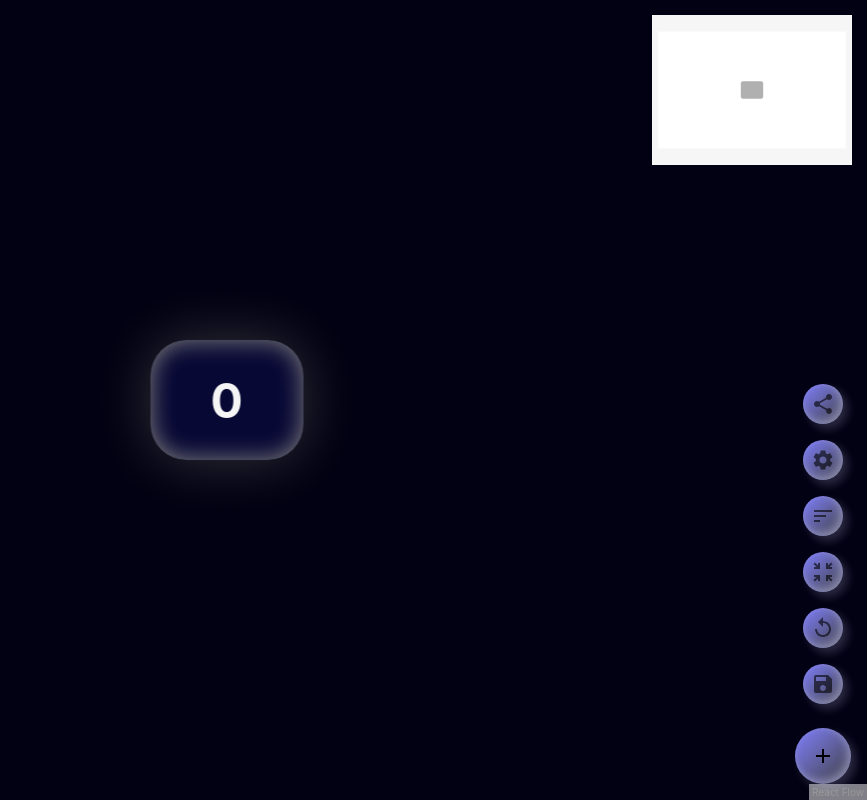
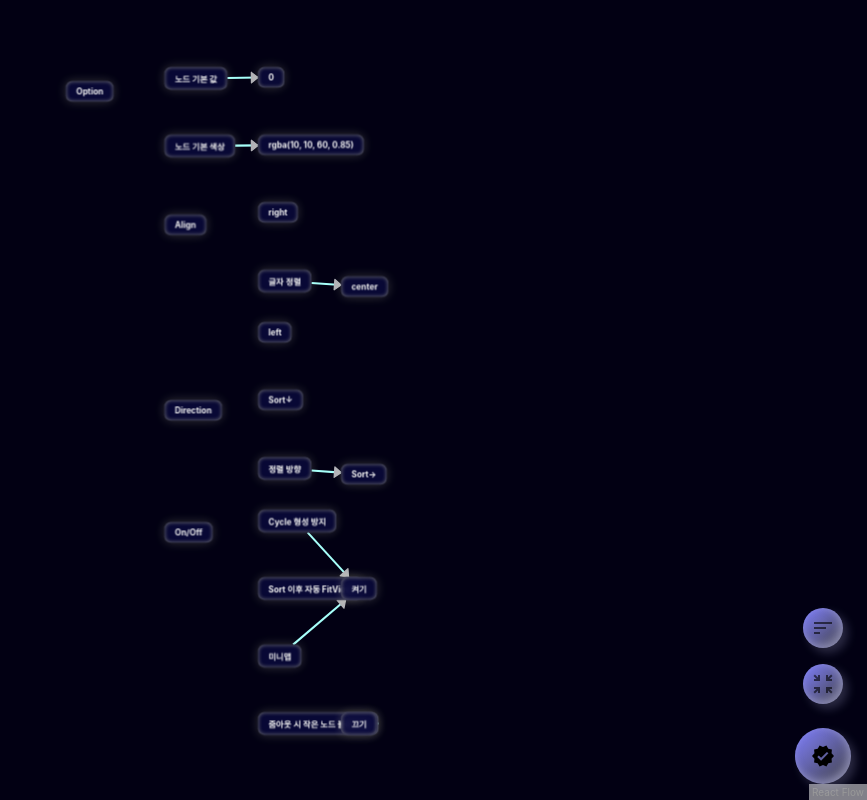
Before and after one commit to potato3641/StarryFlow, a React (Create React App) app in the folder front/: page /map in a window 1280 px wide. Both pictures are taken after a click on the button 1236 px from the left and 460 px from the top of the page. Shown: the whole page, without its empty margins (413-1280 px from the left). Built offline with nearby package versions, Linux system fonts and the light colour scheme.

Commit message:
[DEV] add colorpicker, sync settings node position and agonize how connected end function work

```diff
--- a/front/package.json
+++ b/front/package.json
@@ -16,6 +16,7 @@
     "dagre": "^0.8.5",
     "elkjs": "^0.10.0",
     "react": "^19.0.0",
+    "react-colorful": "^5.6.1",
     "react-dom": "^19.0.0",
     "react-redux": "^9.2.0",
     "react-router-dom": "^7.2.0",
--- a/front/src/features/FlowCanvas.js
+++ b/front/src/features/FlowCanvas.js
@@ -10,6 +10,7 @@ import {
   clearsLabel,
   clearsFontSize,
   deactivateApplyFlag,
+  activateSetModeFlag,
 } from '../redux/flowSlice';
 // flow
 import {
@@ -27,9 +28,10 @@ import {
 import CustomNode from '../ui/CustomNode';
 import CustomEdge from '../ui/CustomEdge';
 import CustomLine from '../ui/CustomLine';
-import NodePanel from './NodePanel'
-import NavDial from '../features/NavDial'
-import { layoutWithElk } from '../utils/layout'
+import NodePanel from './NodePanel';
+import NavDial from '../features/NavDial';
+import { layoutWithElk } from '../utils/layout';
+import { settingNodes, settingEdges } from '../utils/settingCanvas';
 // ui
 import '@xyflow/react/dist/style.css';
 
@@ -65,6 +67,8 @@ const initialNodes = [
   },
 ];
 
+const rerender_key = 2;
+
 const getNodeId = () => `randomnode_${+new Date()}`;
 
 const FlowCanvas = () => {
@@ -75,16 +79,19 @@ const FlowCanvas = () => {
   const fontSize = useSelector((state) => state.flow.sFontSize);
   const label = useSelector((state) => state.flow.sLabel);
   const defaultNodeValue = useSelector((state) => state.flow.defaultNodeValue);
+  // REDUX FLAG
   const applyFlag = useSelector((state) => state.flow.applyFlag);
   const sortDirectionFlag = useSelector((state) => state.flow.sortDirectionFlag);
   const autoFitViewFlag = useSelector((state) => state.flow.autoFitViewFlag);
   const mapFlag = useSelector((state) => state.flow.mapFlag);
   const cycleValidateFlag = useSelector((state) => state.flow.cycleValidateFlag)
+  const setModeFlag = useSelector((state) => state.flow.setModeFlag);
   // REACT
+  const [renderCnt, setRenderCnt] = useState(rerender_key);
   const [nodes, setLocalNodes, onNodesChange] = useNodesState(initialNodes);
   const [edges, setLocalEdges, onEdgesChange] = useEdgesState([]);
   const [rfInstance, setRfInstance] = useState(null);
-  const { setViewport, fitView, getNodes, getEdges, screenToFlowPosition } = useReactFlow();
+  const { setViewport, fitView, getNodes, getEdges, screenToFlowPosition, getViewport } = useReactFlow();
 
   useEffect(() => {
     if (applyFlag) {
@@ -109,8 +116,12 @@ const FlowCanvas = () => {
 
   const isValidConnection = useCallback(
     (connection) => {
+      const edges = getEdges();
+      const sourceNodeId = connection.source;
+      const outgoingEdges = edges.filter((e) => e.source === sourceNodeId);
+      const setModeValid = outgoingEdges.length === 0;
+      if (cycleValidateFlag) {
         const nodes = getNodes();
-      const edges = getEdges();
         const target = nodes.find((node) => node.id === connection.target);
         const hasCycle = (node, visited = new Set()) => {
           if (visited.has(node.id)) return false;
@@ -124,9 +135,11 @@ const FlowCanvas = () => {
         };
 
         if (target.id === connection.source) return false;
-      return !hasCycle(target);
+        return setModeValid && !hasCycle(target);
+      }
+      return setModeValid
     },
-    [getNodes, getEdges],
+    [getNodes, getEdges, cycleValidateFlag],
   );
 
   const onConnect = useCallback((params) => {
@@ -211,8 +224,8 @@ const FlowCanvas = () => {
     restoreFlow();
   }, [setLocalNodes, setLocalEdges, setViewport])
 
-  const handleLayout = useCallback(async () => {
-    const { nodes: newNodes, edges: newEdges } = await layoutWithElk(nodes, edges, sortDirectionFlag ? 'DOWN' : 'RIGHT');
+  const handleLayout = useCallback(async (targetNodes = nodes, targetEdges = edges) => {
+    const { nodes: newNodes, edges: newEdges } = await layoutWithElk(targetNodes, targetEdges, sortDirectionFlag ? 'DOWN' : 'RIGHT');
     setLocalNodes(newNodes);
     setLocalEdges(newEdges);
     if (autoFitViewFlag)
@@ -225,6 +238,45 @@ const FlowCanvas = () => {
     fitView({ padding: 0.2 });
   }
 
+  const zoomOut = useCallback((targetZoom = 0.1, duration = 800) => {
+    return new Promise((resolve) => {
+      const { x: startX, y: startY, zoom: startZoom } = getViewport();
+      const startTime = performance.now();
+
+      function animate(time) {
+        const elapsed = time - startTime;
+        const progress = Math.min(elapsed / duration, 1);
+        const newZoom = startZoom + (targetZoom - startZoom) * progress;
+
+        setViewport({ x: startX, y: startY, zoom: newZoom });
+
+        if (progress < 1) {
+          requestAnimationFrame(animate);
+        } else {
+          resolve();
+        }
+      }
+      requestAnimationFrame(animate);
+    });
+  }, [getViewport, setViewport])
+
+  const handleSettings = useCallback(async () => {
+    setRenderCnt(rerender_key);
+    await zoomOut();
+    onSave();
+    setLocalNodes(settingNodes);
+    setLocalEdges(settingEdges);
+    dispatch(activateSetModeFlag());
+  }, [dispatch, zoomOut, setLocalEdges, setLocalNodes, onSave]);
+
+  useEffect(() => {
+    if (setModeFlag && renderCnt && nodes.filter((e) => e.id === 'Notice')) {
+      handleLayout(nodes, edges);
+      setRenderCnt(renderCnt - 1);
+    }
+    // eslint-disable-next-line
+  }, [setModeFlag, handleLayout, edges, nodes])
+
   return (
     <div className="wrapper">
       <ReactFlow
@@ -232,8 +284,8 @@ const FlowCanvas = () => {
         edges={edges} // edge data
         nodeTypes={nodeTypes} // node 컴포넌트
         edgeTypes={edgeTypes} // edge 컴포넌트
-        minZoom={0.2} // 최소 줌
-        maxZoom={3} // 최대 줌
+        minZoom={0.1} // 최소 줌
+        maxZoom={4} // 최대 줌
         connectionLineComponent={CustomLine} // cunnect 라인 컴포넌트
         connectionLineStyle={connectionLineStyle} // connect 라인 스타일
         defaultEdgeOptions={defaultEdgeOptions} // edge 기본설정
@@ -243,20 +295,22 @@ const FlowCanvas = () => {
         onPaneClick={onPaneClick} // 노드외 클릭
         onNodesDelete={onNodesDelete} // 노드 삭제 시 edge 병합
         onEdgesChange={onEdgesChange} // edge 병합 작업용
-        {...(cycleValidateFlag && { isValidConnection: isValidConnection })} // 싸이클방지
+        {...((cycleValidateFlag || setModeFlag) && { isValidConnection: isValidConnection })} // 싸이클방지
         onInit={setRfInstance} // ref for save/restore
         selectNodesOnDrag={false} // 드래그 시 select되는 기능 false
         fitView
       >
-        {existSelectedNode && (<NodePanel />)}
-        {mapFlag && (<MiniMap nodeStrokeWidth={3} position={'top-right'} nodeColor={'#b0b0b0'} />)}
+        {!(setModeFlag && !(id === 'value' || id === 'color')) && existSelectedNode && (<NodePanel />)}
+        {!setModeFlag && mapFlag && (<MiniMap nodeStrokeWidth={3} position={'top-right'} nodeColor={'#b0b0b0'} />)}
       </ReactFlow>
       <NavDial
         onAdd={onAdd}
-        onSave={onSave}
         onRestore={onRestore}
         onFit={handleFitView}
-        onSort={handleLayout} />
+        onSort={handleLayout}
+        goSet={handleSettings}
+        onSave={onSave}
+      />
     </div>
   );
 };
--- a/front/src/features/NavDial.js
+++ b/front/src/features/NavDial.js
@@ -3,12 +3,14 @@ import './NavDial.css';
 import { activateFabShadowStyle, deactivateFabShadowStyle } from '../style'; // icon style
 import { SpeedDial, SpeedDialAction, Snackbar, Slide, Box } from '@mui/material'; // component
 import Tooltip from '@mui/material/Tooltip';
-import { Save, Replay, Share, Settings, ZoomInMap, Sort, Add } from '@mui/icons-material'; // icon
+import { Save, Replay, Share, Settings, ZoomInMap, Sort, Add, Verified } from '@mui/icons-material'; // icon
 import { keyframes } from '@mui/system';
+import { useSelector } from 'react-redux';
 
-const dialIcon = (onAdd) => {
+const dialIcon = (onAdd, flag) => {
   return (
-    <Tooltip title="New Node" placement='left-end'>
+    <Tooltip title="Setting Complete" placement='left'>
+      {flag ? (
         <Box
           sx={{
             width: '100%',
@@ -18,10 +20,25 @@ const dialIcon = (onAdd) => {
             justifyContent: 'center',
             pointerEvents: 'auto',
           }}
-        onClick={() => { console.log('hi'); onAdd(); }}
+          onClick={() => { onAdd(); }} // 정상화하는 핸들러 갖고와!
+        >
+          <Verified />
+        </Box>
+      ) : (
+        <Box
+          sx={{
+            width: '100%',
+            height: '100%',
+            display: 'flex',
+            alignItems: 'center',
+            justifyContent: 'center',
+            pointerEvents: 'auto',
+          }}
+          onClick={() => { onAdd(); }}
         >
           <Add />
         </Box>
+      )}
     </Tooltip>)
 }
 
@@ -34,10 +51,11 @@ function SlideTransition(props) {
   return <Slide {...props} direction="right" />;
 }
 
-const NavDial = ({ onAdd, onSave, onRestore, onFit, onSort }) => {
+const NavDial = ({ onAdd, onSave, onRestore, onFit, onSort, goSet }) => {
 
   // REDUX
   // REACT
+  const setModeFlag = useSelector((state) => state.flow.setModeFlag);
   const [state, setState] = useState({
     open: false,
     Transition: SlideTransition,
@@ -60,13 +78,15 @@ const NavDial = ({ onAdd, onSave, onRestore, onFit, onSort }) => {
   };
 
   const actions = [
-    { icon: <Save />, name: 'Save', onClick: () => { onSave(); handleClick('Saved'); } },
-    { icon: <Replay />, name: 'Restore', onClick: () => { onRestore(); handleClick('Flow Restored'); } },
-    { icon: <ZoomInMap />, name: 'FitView', onClick: () => { onFit(); handleClick(); } },
-    { icon: <Sort />, name: 'Sort', onClick: () => { onSort(); handleClick('Sorted'); } },
-    { icon: <Settings />, name: 'Settings', onClick: () => { handleClick('not working'); } },
-    { icon: <Share />, name: 'Share', onClick: () => { handleClick('not working'); } },
+    { id: '1', icon: <Save />, name: 'Save', onClick: () => { onSave(); handleClick('Saved'); } },
+    { id: '2', icon: <Replay />, name: 'Restore', onClick: () => { onRestore(); handleClick('Flow Restored'); } },
+    { id: '3', icon: <ZoomInMap />, name: 'FitView', onClick: () => { onFit(); handleClick(); } },
+    { id: '4', icon: <Sort />, name: 'Sort', onClick: () => { onSort(); handleClick('Sorted'); } },
+    { id: '5', icon: <Settings />, name: 'Settings', onClick: () => { goSet(); handleClick('Settings Canvas Drawing...'); } },
+    { id: '6', icon: <Share />, name: 'Share', onClick: () => { handleClick('not working'); } },
   ];
+
+  const setModeActions = ['3', '4'];
 
   return (
     <div>
@@ -86,10 +106,10 @@ const NavDial = ({ onAdd, onSave, onRestore, onFit, onSort }) => {
             ...activateFabShadowStyle,
           }
         }}
-        icon={dialIcon(onAdd)}
-        openIcon={dialIcon(onAdd)}
+        icon={dialIcon(onAdd, setModeFlag)}
+        openIcon={dialIcon(onAdd, setModeFlag)}
       >
-        {actions.map((action) => (
+        {(setModeFlag ? actions.filter(action => setModeActions.includes(action.id)) : actions).map((action) => (
           <SpeedDialAction
             sx={{
               ...deactivateFabShadowStyle,
--- a/front/src/features/NodePanel.css
+++ b/front/src/features/NodePanel.css
@@ -1,5 +1,5 @@
 .nodePanel {
-  width: 200px;
+  max-width: 300px;
   padding: 0.5rem;
-  background-color: beige;
+  background-color: #f5f5dc;
 }
--- a/front/src/features/NodePanel.js
+++ b/front/src/features/NodePanel.js
@@ -4,12 +4,15 @@ import { TextField, Typography, Button } from '@mui/material'
 import { Check } from '@mui/icons-material';
 import { setsLabel, setsFontSize, activateApplyFlag } from '../redux/flowSlice';
 import { useDispatch, useSelector } from 'react-redux';
+import { RgbaStringColorPicker } from 'react-colorful';
 import './NodePanel.css';
 
 const NodePanel = () => {
   const id = useSelector((state) => state.flow.selectedNode);
   const label = useSelector((state) => state.flow.sLabel);
   const fontSize = useSelector((state) => state.flow.sFontSize);
+  const setModeFlag = useSelector((state) => state.flow.setModeFlag);
+  const [color, setColor] = useState('rgba(10, 10, 60, 0.85)');
   const [localLabel, setLocalLabel] = useState(label || '');
   const [localFontSize, setLocalFontSize] = useState(fontSize || 14);
   const dispatch = useDispatch();
@@ -26,14 +29,28 @@ const NodePanel = () => {
     dispatch(activateApplyFlag())
   }, [dispatch, localFontSize, localLabel])
 
+  // const handleColorPicker = (color) => {
+  //   setColor(color);
+  // }
+
   return (
-    <Panel className="nodePanel" position="top-left">
+    <Panel
+      className="nodePanel"
+      position="top-left"
+      style={{
+        background: setModeFlag && id === "color" ? color : 'beige',
+      }}
+    >
+      {(!setModeFlag || id === "value") && (<>
         <Typography variant='h6'>Label: </Typography>
         <TextField
           value={localLabel}
           onChange={(evt) => setLocalLabel(evt.target.value)}
           variant="outlined" multiline autoFocus
         />
+      </>)}
+      {
+        !setModeFlag && (<>
           <Typography variant='h6'>FontSize: </Typography>
           <TextField
             type="number"
@@ -47,13 +64,22 @@ const NodePanel = () => {
                 e.target.value = 0
             }}
           />
+        </>)
+      }
+      {
+        setModeFlag && id === "color" && (
+          <RgbaStringColorPicker
+            color={color}
+            onChange={setColor}
+          />)
+      }
       <Typography variant='h6'>Apply:
         <Button onClick={applySelectedNode}>
           <Check />
         </Button>
       </Typography>
 
-    </Panel>
+    </Panel >
   );
 };
 
--- /dev/null
+++ b/front/src/utils/settingCanvas.js
@@ -0,0 +1,244 @@
+export const settingNodes = [
+  { id: 'Notice', type: 'custom', position: { x: 0, y: 0 }, data: { label: 'Option' }, deletable: false },
+  { id: 'A', type: 'custom', position: { x: 0, y: 0 }, data: { label: 'On/Off' }, deletable: false },
+  { id: 'B', type: 'custom', position: { x: 0, y: 0 }, data: { label: 'Align' }, deletable: false },
+  { id: 'C', type: 'custom', position: { x: 0, y: 0 }, data: { label: 'Direction' }, deletable: false },
+  { id: '1', type: 'custom', position: { x: 0, y: 0 }, data: { label: '미니맵' }, deletable: false },
+  { id: '2', type: 'custom', position: { x: 0, y: 0 }, data: { label: 'Sort 이후 자동 FitView' }, deletable: false },
+  { id: '3', type: 'custom', position: { x: 0, y: 0 }, data: { label: 'Cycle 형성 방지' }, deletable: false },
+  { id: '4', type: 'custom', position: { x: 0, y: 0 }, data: { label: '줌아웃 시 작은 노드 블러처리' }, deletable: false },
+  { id: '5', type: 'custom', position: { x: 0, y: 0 }, data: { label: '글자 정렬' }, deletable: false },
+  { id: '6', type: 'custom', position: { x: 0, y: 0 }, data: { label: '노드 기본 값' }, deletable: false },
+  { id: '7', type: 'custom', position: { x: 0, y: 0 }, data: { label: '노드 기본 색상' }, deletable: false },
+  { id: '8', type: 'custom', position: { x: 0, y: 0 }, data: { label: '정렬 방향' }, deletable: false },
+  { id: 'on', type: 'custom', position: { x: 0, y: 0 }, data: { label: '켜기' }, deletable: false },
+  { id: 'off', type: 'custom', position: { x: 0, y: 0 }, data: { label: '끄기' }, deletable: false },
+  { id: 'left', type: 'custom', position: { x: 0, y: 0 }, data: { label: 'left' }, deletable: false },
+  { id: 'center', type: 'custom', position: { x: 0, y: 0 }, data: { label: 'center' }, deletable: false },
+  { id: 'right', type: 'custom', position: { x: 0, y: 0 }, data: { label: 'right' }, deletable: false },
+  { id: 'value', type: 'custom', position: { x: 0, y: 0 }, data: { label: '0' }, deletable: false },
+  { id: 'color', type: 'custom', position: { x: 0, y: 0 }, data: { label: 'rgba(10, 10, 60, 0.85)' }, deletable: false },
+  { id: 'lr', type: 'custom', position: { x: 0, y: 0 }, data: { label: 'Sort→' }, deletable: false },
+  { id: 'tb', type: 'custom', position: { x: 0, y: 0 }, data: { label: 'Sort↓' }, deletable: false },
+];
+
+export const settingEdges = [
+  {
+    id: 'Notice->A',
+    source: 'Notice',
+    target: 'A',
+    style: {
+      strokeWidth: 0,
+    },
+    deletable: false,
+  },
+  {
+    id: 'Notice->B',
+    source: 'Notice',
+    target: 'B',
+    style: {
+      strokeWidth: 0,
+    },
+    deletable: false,
+  },
+  {
+    id: 'Notice->C',
+    source: 'Notice',
+    target: 'C',
+    style: {
+      strokeWidth: 0,
+    },
+    deletable: false,
+  },
+  {
+    id: 'Notice->6',
+    source: 'Notice',
+    target: '6',
+    style: {
+      strokeWidth: 0,
+    },
+    deletable: false,
+  },
+  {
+    id: 'Notice->7',
+    source: 'Notice',
+    target: '7',
+    style: {
+      strokeWidth: 0,
+    },
+    deletable: false,
+  },
+  {
+    id: 'A->1',
+    source: 'A',
+    target: '1',
+    style: {
+      strokeWidth: 0,
+    },
+    deletable: false,
+  },
+  {
+    id: 'A->2',
+    source: 'A',
+    target: '2',
+    style: {
+      strokeWidth: 0,
+    },
+    deletable: false,
+  },
+  {
+    id: 'A->3',
+    source: 'A',
+    target: '3',
+    style: {
+      strokeWidth: 0,
+    },
+    deletable: false,
+  },
+  {
+    id: 'A->4',
+    source: 'A',
+    target: '4',
+    style: {
+      strokeWidth: 0,
+    },
+    deletable: false,
+  },
+  {
+    id: 'B->left',
+    source: 'B',
+    target: 'left',
+    style: {
+      strokeWidth: 0,
+    },
+    deletable: false,
+  },
+  {
+    id: 'B->center',
+    source: 'B',
+    target: 'center',
+    style: {
+      strokeWidth: 0,
+    },
+    deletable: false,
+  },
+  {
+    id: 'B->right',
+    source: 'B',
+    target: 'right',
+    style: {
+      strokeWidth: 0,
+    },
+    deletable: false,
+  },
+  {
+    id: 'B->5',
+    source: 'B',
+    target: '5',
+    style: {
+      strokeWidth: 0,
+    },
+    deletable: false,
+  },
+  {
+    id: 'C->lr',
+    source: 'C',
+    target: 'lr',
+    style: {
+      strokeWidth: 0,
+    },
+    deletable: false,
+  },
+  {
+    id: 'C->tb',
+    source: 'C',
+    target: 'tb',
+    style: {
+      strokeWidth: 0,
+    },
+    deletable: false,
+  },
+  {
+    id: 'C->8',
+    source: 'C',
+    target: '8',
+    style: {
+      strokeWidth: 0,
+    },
+    deletable: false,
+  },
+  {
+    id: '1->on',
+    source: '1',
+    target: 'on',
+    style: {
+      strokeWidth: 4,
+      stroke: '#A6FFFA',
+    },
+  },
+  {
+    id: '2->on',
+    source: '2',
+    target: 'on',
+    style: {
+      strokeWidth: 4,
+      stroke: '#A6FFFA',
+    },
+  },
+  {
+    id: '3->on',
+    source: '3',
+    target: 'on',
+    style: {
+      strokeWidth: 4,
+      stroke: '#A6FFFA',
+    },
+  },
+  {
+    id: '4->off',
+    source: '4',
+    target: 'off',
+    style: {
+      strokeWidth: 4,
+      stroke: '#A6FFFA',
+    },
+  },
+  {
+    id: '5->center',
+    source: '5',
+    target: 'center',
+    style: {
+      strokeWidth: 4,
+      stroke: '#A6FFFA',
+    },
+  },
+  {
+    id: '6->value',
+    source: '6',
+    target: 'value',
+    style: {
+      strokeWidth: 4,
+      stroke: '#A6FFFA',
+    },
+    deletable: false,
+  },
+  {
+    id: '7->color',
+    source: '7',
+    target: 'color',
+    style: {
+      strokeWidth: 4,
+      stroke: '#A6FFFA',
+    },
+    deletable: false,
+  },
+  {
+    id: '8->lr',
+    source: '8',
+    target: 'lr',
+    style: {
+      strokeWidth: 4,
+      stroke: '#A6FFFA',
+    },
+  },
+];
--- a/front/src/utils/utils.js
+++ b/front/src/utils/utils.js
@@ -106,6 +106,20 @@ export function glowedColor(rgbaStr) {
   const glow_R = parseInt(r) + 64 > 255 ? 255 : parseInt(r) + 64;
   const glow_G = parseInt(g) + 64 > 255 ? 255 : parseInt(g) + 64;
   const glow_B = parseInt(b) + 64 > 255 ? 255 : parseInt(b) + 64;
-  const glow_A = parseFloat(a) - 0.05 < 0 ? 0 : parseFloat(a) - 0.05;
+  const glow_A = parseFloat(a) - 0.05 < 0.1 ? 0.1 : parseFloat(a) - 0.05;
   return `rgba(${glow_R}, ${glow_G}, ${glow_B}, ${glow_A})`;
 }
+
+export function rgbastr2rgba(rgbastr) {
+  const match = rgbastr.match(/rgba?\s*\(\s*(\d+),\s*(\d+),\s*(\d+)(?:,\s*([\d.]+))?\s*\)/);
+  if (!match) return null;
+  const [, r, g, b, a = 1] = match;
+  return { r: parseInt(r), g: parseInt(g), b: parseInt(b), a: parseFloat(a) }
+}
+
+export function rgbastr2hex(rgbastr) {
+  const match = rgbastr.match(/rgba?\s*\(\s*(\d+),\s*(\d+),\s*(\d+)(?:,\s*([\d.]+))?\s*\)/);
+  if (!match) return null;
+  const [, r, g, b,] = match;
+  return `#${parseInt(r).toString(16)}${parseInt(g).toString(16)}${parseInt(b).toString(16)}`
+}
```
Also changed, not shown: front/src/redux/flowSlice.js (+15 -3 lines), front/src/utils/layout.js (+3 -4 lines), 1 other file (tests, documents, lock files or other folders). Lines whose indentation alone changed are shown as unchanged.
